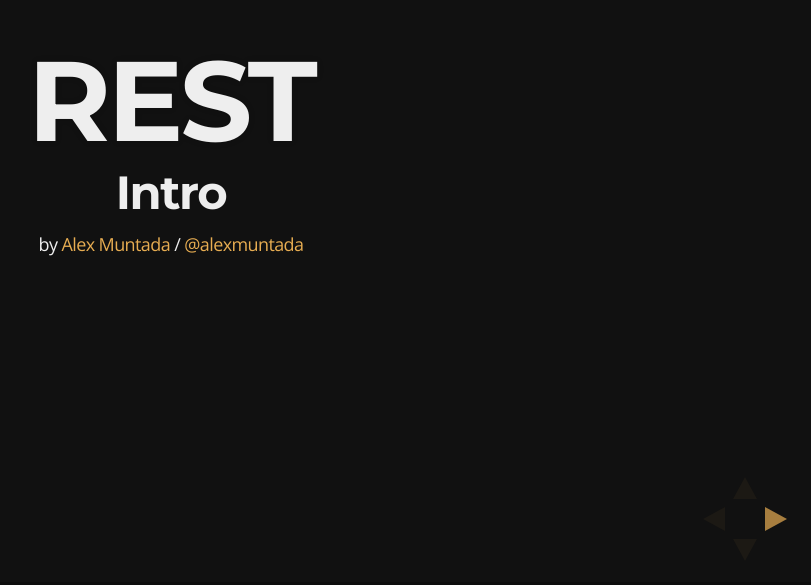
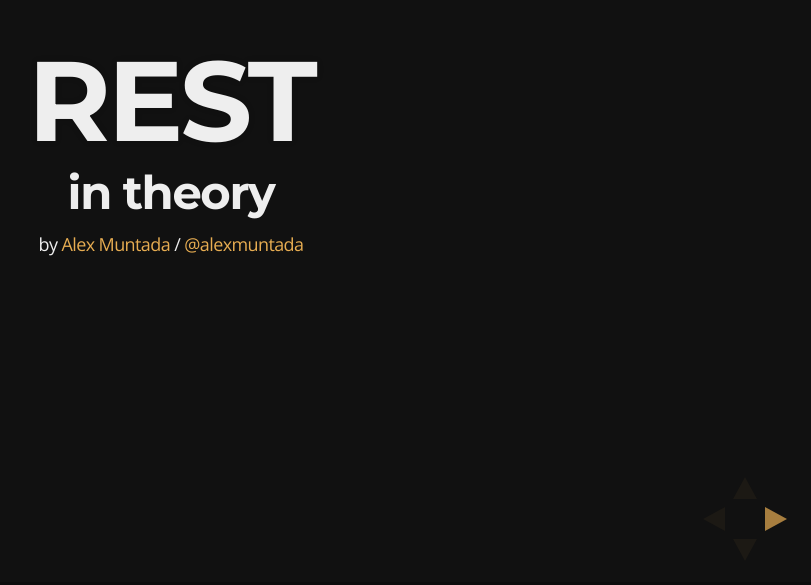
Before and after one commit to alexm/rest-in-theory, a plain HTML site: page index.html in a window 1280 px wide. Shown: the part 215-800 px from the top of the page, without its empty margins (469-1280 px from the left). Drawn offline with nearby package versions, Linux system fonts and the light colour scheme.

Commit message:
new title: REST in theory

```diff
--- a/index.html
+++ b/index.html
@@ -4,9 +4,9 @@
 	<head>
 		<meta charset="utf-8">
 
-		<title>REST Intro</title>
+		<title>REST in theory</title>
 
-		<meta name="description" content="Introduction to REST">
+		<meta name="description" content="REST in theory">
 		<meta name="author" content="Alex Muntada">
 
 		<meta name="apple-mobile-web-app-capable" content="yes" />
@@ -37,7 +37,7 @@
 			<div class="slides">
 				<section>
 					<h1>REST</h1>
-					<h3>Intro</h3>
+					<h3>in theory</h3>
 					<p>
 						<small>by <a href="http://alexm.org/">Alex Muntada</a> / <a href="http://twitter.com/alexmuntada">@alexmuntada</a></small>
 					</p>
```
